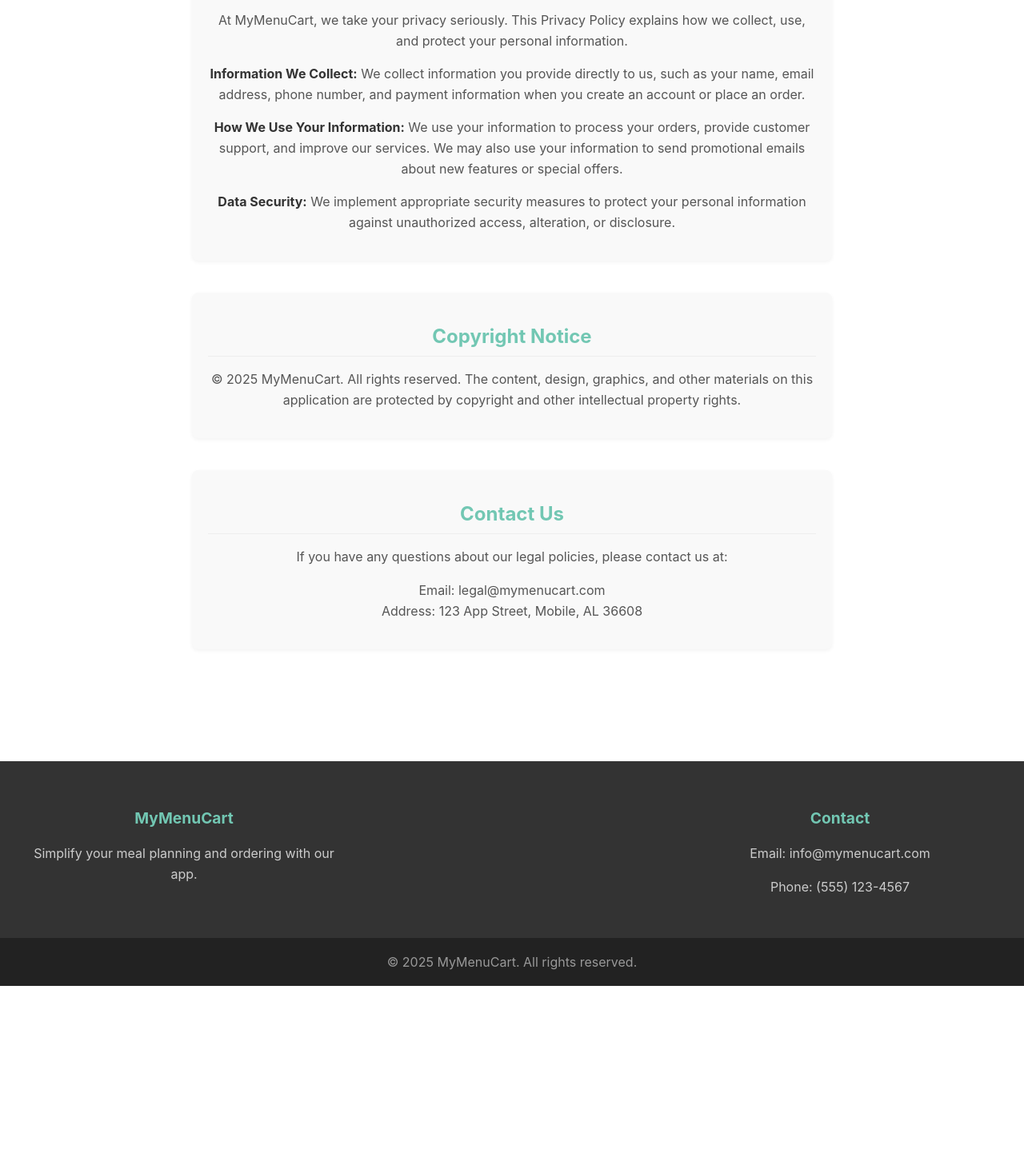
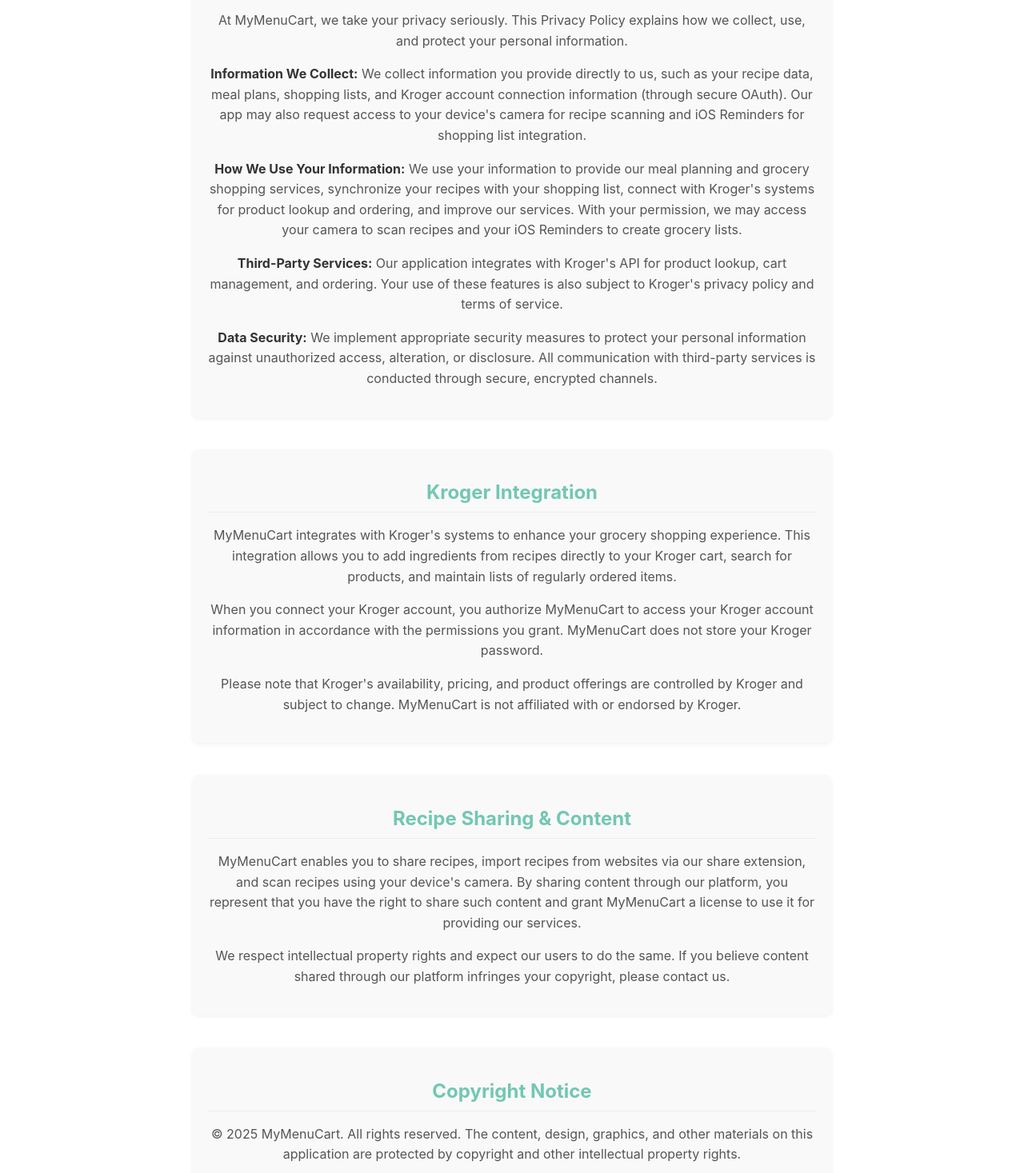
Before and after one commit to tkauffman42/myMenuCartWeb, a React (Create React App) app: page /legal in a window 1280 px wide. Shown: the part 701-2168 px from the top of the page at 80% size. Before the commit the page ends 1934 px from the top, so only its background shows below. Built offline with nearby package versions, Linux system fonts and the light colour scheme.

Commit message:
fix: Update LegalPage content to reflect new features and Kroger integration details

```diff
--- a/src/components/pages/LegalPage.js
+++ b/src/components/pages/LegalPage.js
@@ -12,7 +12,7 @@
                     Welcome to MyMenuCart. By accessing or using our application, you agree to be bound by these Terms of Service.
                 </p>
                 <p>
-                    MyMenuCart provides a platform for users to browse restaurant menus, place orders, and process payments. We are not responsible for the quality of food or service provided by the restaurants listed in our application.
+                    MyMenuCart provides a platform for meal planning, recipe management, and grocery shopping through Kroger integration. We are not responsible for the quality of products, availability, or services provided by Kroger or other third-party services integrated with our application.
                 </p>
                 <p>
                     We reserve the right to modify these terms at any time, and such modifications shall be effective immediately upon posting. Your continued use of the application after any modifications indicates your acceptance of the modified terms.
@@ -25,13 +25,39 @@
                     At MyMenuCart, we take your privacy seriously. This Privacy Policy explains how we collect, use, and protect your personal information.
                 </p>
                 <p>
-                    <strong>Information We Collect:</strong> We collect information you provide directly to us, such as your name, email address, phone number, and payment information when you create an account or place an order.
+                    <strong>Information We Collect:</strong> We collect information you provide directly to us, such as your recipe data, meal plans, shopping lists, and Kroger account connection information (through secure OAuth). Our app may also request access to your device's camera for recipe scanning and iOS Reminders for shopping list integration.
                 </p>
                 <p>
-                    <strong>How We Use Your Information:</strong> We use your information to process your orders, provide customer support, and improve our services. We may also use your information to send promotional emails about new features or special offers.
+                    <strong>How We Use Your Information:</strong> We use your information to provide our meal planning and grocery shopping services, synchronize your recipes with your shopping list, connect with Kroger's systems for product lookup and ordering, and improve our services. With your permission, we may access your camera to scan recipes and your iOS Reminders to create grocery lists.
                 </p>
                 <p>
-                    <strong>Data Security:</strong> We implement appropriate security measures to protect your personal information against unauthorized access, alteration, or disclosure.
+                    <strong>Third-Party Services:</strong> Our application integrates with Kroger's API for product lookup, cart management, and ordering. Your use of these features is also subject to Kroger's privacy policy and terms of service.
+                </p>
+                <p>
+                    <strong>Data Security:</strong> We implement appropriate security measures to protect your personal information against unauthorized access, alteration, or disclosure. All communication with third-party services is conducted through secure, encrypted channels.
+                </p>
+            </section>
+
+            <section className="legal-section">
+                <h2>Kroger Integration</h2>
+                <p>
+                    MyMenuCart integrates with Kroger's systems to enhance your grocery shopping experience. This integration allows you to add ingredients from recipes directly to your Kroger cart, search for products, and maintain lists of regularly ordered items.
+                </p>
+                <p>
+                    When you connect your Kroger account, you authorize MyMenuCart to access your Kroger account information in accordance with the permissions you grant. MyMenuCart does not store your Kroger password.
+                </p>
+                <p>
+                    Please note that Kroger's availability, pricing, and product offerings are controlled by Kroger and subject to change. MyMenuCart is not affiliated with or endorsed by Kroger.
+                </p>
+            </section>
+
+            <section className="legal-section">
+                <h2>Recipe Sharing & Content</h2>
+                <p>
+                    MyMenuCart enables you to share recipes, import recipes from websites via our share extension, and scan recipes using your device's camera. By sharing content through our platform, you represent that you have the right to share such content and grant MyMenuCart a license to use it for providing our services.
+                </p>
+                <p>
+                    We respect intellectual property rights and expect our users to do the same. If you believe content shared through our platform infringes your copyright, please contact us.
                 </p>
             </section>
 
```
